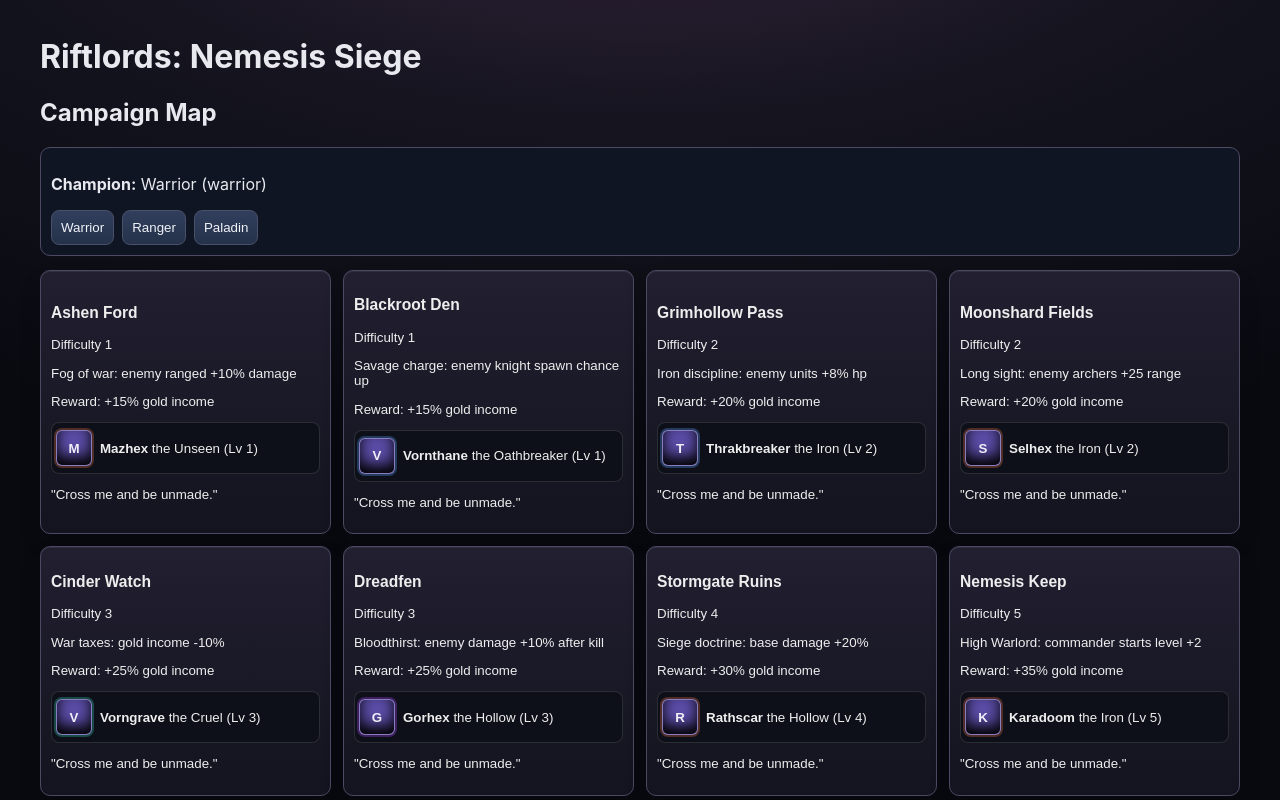
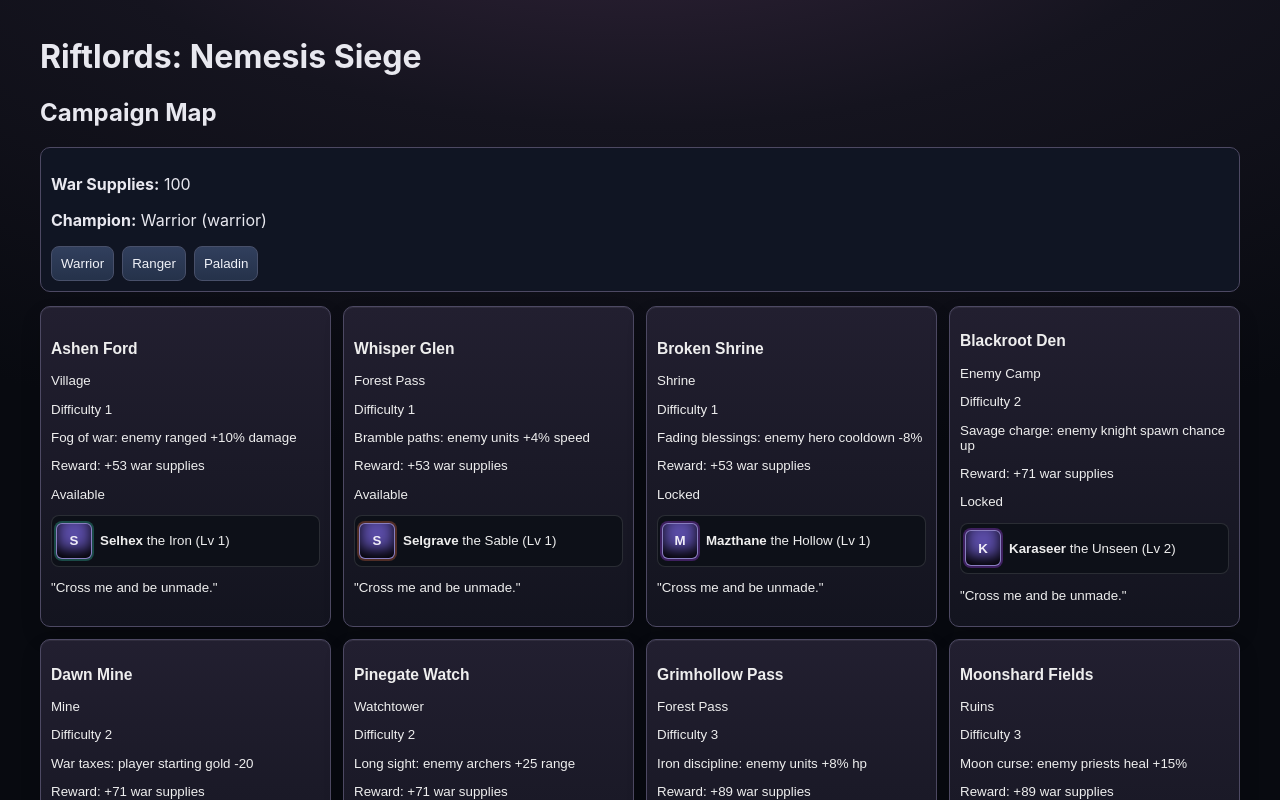
Before and after one commit to dansmith334/riftlords, a React (Vite) app: page / in a window 1280 px wide. Shown: the top 800 px of the page. Built offline with nearby package versions, Linux system fonts and the light colour scheme.

Commit message:
Expand campaign map progression and add first-pass base defenses

```diff
--- a/src/App.jsx
+++ b/src/App.jsx
@@ -1,7 +1,7 @@
 import { useEffect, useMemo, useRef, useState } from 'react'
 
 const FIELD_WIDTH = 1100
-const BASE_HP = 1200
+const BASE_HP = 1250
 const TICK = 100
 
 const unitDefs = {
@@ -25,14 +25,24 @@ const heroDefs = {
 const heroClassPool = Object.keys(heroDefs)
 
 const initialTerritories = [
-  ['Ashen Ford', 1, 'Fog of war: enemy ranged +10% damage'],
-  ['Blackroot Den', 1, 'Savage charge: enemy knight spawn chance up'],
-  ['Grimhollow Pass', 2, 'Iron discipline: enemy units +8% hp'],
-  ['Moonshard Fields', 2, 'Long sight: enemy archers +25 range'],
-  ['Cinder Watch', 3, 'War taxes: gold income -10%'],
-  ['Dreadfen', 3, 'Bloodthirst: enemy damage +10% after kill'],
-  ['Stormgate Ruins', 4, 'Siege doctrine: base damage +20%'],
-  ['Nemesis Keep', 5, 'High Warlord: commander starts level +2'],
+  ['Ashen Ford', 1, 'Village', 'Fog of war: enemy ranged +10% damage'],
+  ['Whisper Glen', 1, 'Forest Pass', 'Bramble paths: enemy units +4% speed'],
+  ['Broken Shrine', 1, 'Shrine', 'Fading blessings: enemy hero cooldown -8%'],
+  ['Blackroot Den', 2, 'Enemy Camp', 'Savage charge: enemy knight spawn chance up'],
+  ['Dawn Mine', 2, 'Mine', 'War taxes: player starting gold -20'],
+  ['Pinegate Watch', 2, 'Watchtower', 'Long sight: enemy archers +25 range'],
+  ['Grimhollow Pass', 3, 'Forest Pass', 'Iron discipline: enemy units +8% hp'],
+  ['Moonshard Fields', 3, 'Ruins', 'Moon curse: enemy priests heal +15%'],
+  ['Gloomwatch', 3, 'Watchtower', 'Marked lane: enemy first spawn arrives sooner'],
+  ['Cinder Watch', 4, 'Commander Fortress', 'Hot ash: enemy base damage +18%'],
+  ['Dreadfen', 4, 'Ruins', 'Bloodthirst: enemy damage +10% after kill'],
+  ['Stormgate Ruins', 4, 'Enemy Camp', 'Siege doctrine: enemy ram chance up'],
+  ['Ironfen Mine', 5, 'Mine', 'Iron coffers: enemy income +8%'],
+  ['Thornwall Bastion', 5, 'Commander Fortress', 'Bastion guard: enemy base HP +180'],
+  ['Sable Shrine', 5, 'Shrine', 'Dark rite: enemy heroes gain +35 max HP'],
+  ['Obsidian Gate', 6, 'Commander Fortress', 'Elite patrol: enemy spawns include shield wall'],
+  ['Nemesis Keep', 6, 'Boss Stronghold', 'High Warlord: commander starts level +2'],
+  ['Rift Crown Citadel', 7, 'Boss Stronghold', 'Nemesis throne: enemy base +400 HP, hero cooldown -15%'],
 ]
 
 const rand = (arr) => arr[Math.floor(Math.random() * arr.length)]
@@ -62,17 +72,27 @@ const generateCommander = (i, territory) => {
 
 const buildCampaign = () => {
   const saved = JSON.parse(localStorage.getItem('riftlords_campaign') || 'null')
-  if (saved?.territories?.length === 8) return saved
+  if (saved?.territories?.length >= 8) {
+    const withDefaults = {
+      ...saved,
+      resources: saved.resources || { gold: 100 },
+      upgrades: { incomeMult: 1, unitHpMult: 1, unitDmgMult: 1, heroBoost: 0, heroCooldown: 0, towerLevel: 0, spikesLevel: 0, wallLevel: 0, unlockShieldbearer: false, ...(saved.upgrades || {}) },
+    }
+    return withDefaults
+  }
   const territories = initialTerritories.map((t, i) => ({
     id: i,
     name: t[0],
     difficulty: t[1],
-    modifier: t[2],
-    reward: `+${10 + t[1] * 5}% gold income`,
+    type: t[2],
+    modifier: t[3],
+    reward: `+${35 + t[1] * 18} war supplies`,
+    unlocked: i < 2,
+    unlocks: [i + 1, i + 2].filter((id) => id < initialTerritories.length),
     conquered: false,
     commander: generateCommander(i, t),
   }))
-  return { territories, upgrades: { incomeMult: 1, unitHpMult: 1, unitDmgMult: 1 }, heroClass: 'warrior' }
+  return { territories, resources: { gold: 100 }, upgrades: { incomeMult: 1, unitHpMult: 1, unitDmgMult: 1, heroBoost: 0, heroCooldown: 0, towerLevel: 0, spikesLevel: 0, wallLevel: 0, unlockShieldbearer: false }, heroClass: 'warrior' }
 }
 
 function App() {
@@ -96,6 +116,7 @@ function App() {
   }, [battleState])
 
   const startBattle = (territory) => {
+    if (!territory.unlocked) return
     setActiveTerritory(territory)
     setBattleState(makeBattle(territory, campaign.upgrades, campaign.heroClass))
     setScreen('battle')
@@ -120,8 +141,13 @@ function App() {
         tc.commander.alive = false
       }
       tc.commander.memory.push(`Player overran my lines at ${tc.name}.`)
-      c.upgrades.incomeMult += 0.05
-      c.upgrades.unitDmgMult += 0.03
+      tc.unlocks?.forEach((id) => {
+        const next = c.territories.find((x) => x.id === id)
+        if (next) next.unlocked = true
+      })
+      c.resources.gold = (c.resources.gold || 0) + 35 + tc.difficulty * 18
+      c.upgrades.incomeMult += 0.02
+      c.upgrades.unitDmgMult += 0.02
     } else {
       tc.commander.level += 1
       tc.commander.strength = rand(['Archers', 'Armor', 'Cavalry', 'Siege'])
@@ -148,13 +174,14 @@ function MapView({ campaign, onStart, onHeroClass }) {
   return <div className="map">
     <h2>Campaign Map</h2>
     <div className="hero-select">
+      <p><b>War Supplies:</b> {Math.floor(campaign.resources?.gold || 0)}</p>
       <p><b>Champion:</b> {heroDefs[campaign.heroClass].name} ({campaign.heroClass})</p>
       <div>{heroClassPool.map((k) => <button key={k} onClick={() => onHeroClass(k)}>{heroDefs[k].name}</button>)}</div>
     </div>
     <div className="territory-grid">
       {campaign.territories.map((t) => (
-        <button key={t.id} className={`card ${t.conquered ? 'conquered' : ''}`} onClick={() => onStart(t)}>
-          <h3>{t.name}</h3><p>Difficulty {t.difficulty}</p><p>{t.modifier}</p><p>Reward: {t.reward}</p>
+        <button key={t.id} className={`card ${t.conquered ? 'conquered' : ''} ${!t.unlocked ? 'locked' : ''}`} onClick={() => onStart(t)}>
+          <h3>{t.name}</h3><p>{t.type}</p><p>Difficulty {t.difficulty}</p><p>{t.modifier}</p><p>Reward: {t.reward}</p><p>{t.unlocked ? (t.conquered ? 'Conquered' : 'Available') : 'Locked'}</p>
           <div className={`commander-chip faction-${t.commander.faction.toLowerCase().replace(/\s+/g, '-')}`}><div className="portrait">{t.commander.name.slice(0, 1)}</div><p><b>{t.commander.name}</b> {t.commander.title} (Lv {t.commander.level})</p></div>
           <p>"{taunt(t.commander)}"</p>
         </button>
@@ -170,10 +197,12 @@ function makeBattle(territory, upgrades, playerHeroClass = 'warrior') {
   return {
     t: 0, gold: 240, income: 28 * upgrades.incomeMult,
     enemyGold: 205 + territory.difficulty * 35 + (isLearningBattle ? 20 : 0), enemyIncome: 24 + territory.difficulty * 2, nextEnemySpawn: isLearningBattle ? 2.4 : 2.8,
-    playerBase: BASE_HP, enemyBase: BASE_HP + territory.difficulty * 100 + (isLearningBattle ? 120 : 0),
+    playerBase: BASE_HP + upgrades.wallLevel * 180, enemyBase: BASE_HP + territory.difficulty * 100 + (isLearningBattle ? 120 : 0),
     units: [], fallen: [], floats: [], projectiles: [], impacts: [], result: 'ongoing',
     commanderLine: `${territory.commander.name} ${territory.commander.title}: "${taunt(territory.commander)}"`,
     playerHeroClass,
+    upgrades,
+    defenseCd: { tower: 0, spikes: 0 },
     enemyHeroClass: Math.random() < 0.5 ? playerHeroClass : rand(heroClassPool),
   }
 }
@@ -266,7 +295,7 @@ function stepBattle(state, campaign, territory) {
     }
 
     if (u.type === 'priest' && ally && u.cd <= 0) {
-      const heal = Math.abs(def.dmg)
+      const heal = Math.abs(def.dmg) * campaign.upgrades.unitHpMult
       ally.hp = Math.min(ally.maxHp, ally.hp + heal)
       u.cd = def.rate
       s.floats.push({ id: uid(), x: ally.x, y: 240, life: 0.7, txt: `${Math.round(heal)}`, heal: true })
@@ -274,7 +303,7 @@ function stepBattle(state, campaign, territory) {
       u.animUntil = s.t + 0.35
       s.impacts.push({ id: uid(), x: ally.x, y: 250, life: 0.3, type: 'heal' })
     } else if (near && u.cd <= 0) {
-      let dmg = def.dmg
+      let dmg = def.dmg * campaign.upgrades.unitDmgMult
       if (u.buff?.until > s.t) dmg *= u.buff.dmg
       if (u.type === 'spearman' && near.type === 'knight') dmg *= 1.4
       near.hp -= Math.max(1, dmg) * (near.buff?.until > s.t ? near.buff.def : 1)
@@ -286,7 +315,8 @@ function stepBattle(state, campaign, territory) {
       s.impacts.push({ id: uid(), x: near.x, y: 260, life: 0.18, type: 'hit' })
       if (u.type === 'archer') s.projectiles.push({ id: uid(), fromX: u.x, toX: near.x, y: 244, life: 0.18, maxLife: 0.18 })
     } else if (!near && !atBase) {
-      u.x += (u.side === 'player' ? 1 : -1) * def.speed * dt
+      const slowMult = u.slowUntil > s.t ? 0.7 : 1
+      u.x += (u.side === 'player' ? 1 : -1) * def.speed * dt * slowMult
     }
 
     if (atBase && u.cd <= 0 && !near) {
@@ -308,6 +338,27 @@ function stepBattle(state, campaign, territory) {
     else s.fallen.push({ ...u, life: 0.42 })
   }
   s.units = survivors
+  const towerLevel = s.upgrades?.towerLevel || 0
+  const spikesLevel = s.upgrades?.spikesLevel || 0
+  if (towerLevel > 0 && s.defenseCd.tower <= 0) {
+    const target = s.units.find((u) => u.side === 'enemy' && u.x < 300)
+    if (target) {
+      const td = [0, 12, 18, 25][towerLevel]
+      target.hp -= td
+      s.floats.push({ id: uid(), x: target.x, y: 250, life: 0.7, txt: `${td}`, heal: false })
+      s.defenseCd.tower = [99, 1.2, 1, 0.9][towerLevel]
+    }
+  }
+  if (spikesLevel > 0 && s.defenseCd.spikes <= 0) {
+    const closeEnemies = s.units.filter((u) => u.side === 'enemy' && u.x < 170)
+    if (closeEnemies.length) {
+      const sd = [0, 8, 12, 18][spikesLevel]
+      closeEnemies.forEach((e) => { e.hp -= sd; e.slowUntil = s.t + [0, 1.2, 1.5, 1.8][spikesLevel] })
+      s.defenseCd.spikes = 1.8
+    }
+  }
+  s.defenseCd.tower -= dt
+  s.defenseCd.spikes -= dt
   if (s.enemyBase <= 0) s.result = 'victory'
   if (s.playerBase <= 0) s.result = 'defeat'
   return s
```
Also changed, not shown: 5 other files (tests, documents, lock files or other folders).
